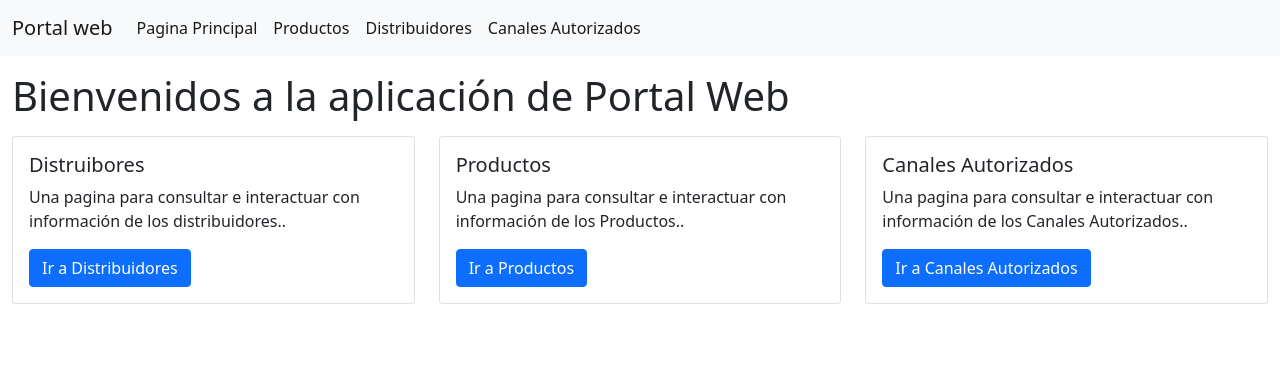
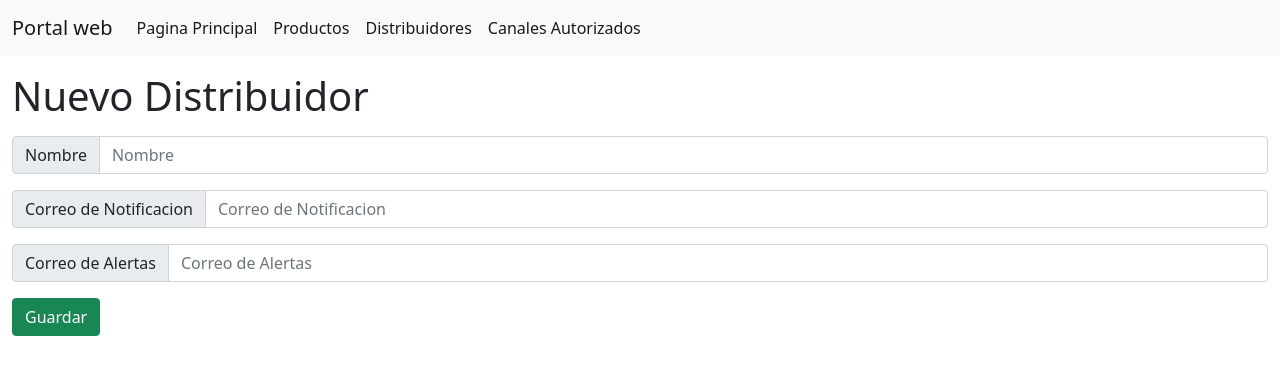
Before and after one commit to MarcosJSierra/PortalWebFront, a React (Create React App) app: page /distribuidores/create in a window 1280 px wide. Shown: the top 374 px of the page. Built offline with nearby package versions, Linux system fonts and the light colour scheme.

Commit message:
agregando funcioanlidades a Distribuidores

```diff
--- a/package.json
+++ b/package.json
@@ -6,7 +6,9 @@
     "@testing-library/jest-dom": "^5.16.1",
     "@testing-library/react": "^12.1.2",
     "@testing-library/user-event": "^13.5.0",
+    "axios": "^0.25.0",
     "bootstrap": "^5.1.3",
+    "connected-react-router": "^6.9.2",
     "react": "^17.0.2",
     "react-dom": "^17.0.2",
     "react-router-dom": "^5.3.0",
@@ -14,7 +16,7 @@
     "web-vitals": "^2.1.3"
   },
   "scripts": {
-    "start": "react-scripts start",
+    "start": "webpack serve",
     "build": "webpack --mode=production",
     "test": "react-scripts test",
     "eject": "react-scripts eject"
--- a/src/App.js
+++ b/src/App.js
@@ -3,20 +3,25 @@ import React from 'react';
 import { BrowserRouter, Switch, Route, Link } from "react-router-dom";
 import { Header } from './components/Headr/header';
 import { MainPage } from './components/';
+import { DistribuidoresMain } from './components/distribuidores';
+
 function App() {
   return (
-    // <BrowserRouter>
+    <BrowserRouter>
     <div>
       <Header />
       <div className="container-fluid">
         <Switch>
-          <Route path="/">
+          <Route path="/distribuidores">
+            <DistribuidoresMain />
+          </Route >
+          <Route exact path="/">
             <MainPage />
           </Route>
         </Switch>
       </div>
     </div>
-    // </BrowserRouter>
+    </BrowserRouter>
   );
 }
 
--- /dev/null
+++ b/src/components/distribuidores.js
@@ -0,0 +1,37 @@
+import React from "react";
+import { Route, useHistory} from "react-router-dom";
+import { BaseForm } from "./form-components/form";
+import { ToCreateButton } from "./utils/boton";
+import { BaseTable } from "./utils/table";
+import { TituloGeneral } from "./utils/titulo";
+
+function DistribuidoresMain(){
+    const headersRow = [{key: 1,texto: "Codigo", valueType: "hidden", mapeo: "codigo"},
+                        {key: 2, texto:"Nombre", valueType: "text", mapeo: "nombre"},
+                        {key: 3, texto:"Correo de Notificacion", valueType: "email", mapeo: "correoNotificacion"},
+                        {key: 4, texto:"Correo de Alertas", valueType: "email", mapeo: "correoAlerta"}]
+    const initialElement = {
+        nombre: "",
+        correoNotificacion: "",
+        correoAlerta: ""
+    }
+    return (
+        <React.Fragment>
+            <Route exact path="/distribuidores">
+                <TituloGeneral titulo="Distribuidores" />
+                <ToCreateButton texto="Distribuidor" origen="distribuidores" />
+                <BaseTable titles={headersRow} itemsSource="distribuidor" base="distribuidores"/>
+            </Route>
+            <Route exact path="/distribuidores/create">
+                <TituloGeneral titulo="Nuevo Distribuidor" />
+                <BaseForm titles={headersRow} initialElement={initialElement} itemsSource="distribuidor"  />
+            </Route>
+            <Route exact path="/distribuidores/edit">
+
+            </Route>
+
+        </React.Fragment>
+    );
+}
+
+export { DistribuidoresMain }
--- a/src/components/form-components/button.js
+++ b/src/components/form-components/button.js
@@ -0,0 +1,15 @@
+import React from "react";
+
+function BaseSaveFormButton(props){
+    return (
+        <React.Fragment>
+            <div className="mb-3">
+                <button type="submit" className= "btn btn-success">
+                    {props.text}
+                </button>
+            </div>
+        </React.Fragment>
+    );
+}
+
+export {BaseSaveFormButton}
--- a/src/components/form-components/field.js
+++ b/src/components/form-components/field.js
@@ -0,0 +1,15 @@
+import React from "react";
+
+function BaseInputFieldForm(props){
+    return (
+        <React.Fragment>
+            <div className="input-group mb-3 ">
+                <span className="input-group-text" id="basic-addon1">{props.title}</span>
+                <input type={props.valueType} className="form-control" placeholder={props.title} aria-label={props.title}
+                    name={props.mapeo} aria-describedby="basic-addon1" onChange={props.onChangeEvent}/>
+            </div>
+        </React.Fragment>
+    );
+}
+
+export {BaseInputFieldForm}
--- /dev/null
+++ b/src/components/form-components/form.js
@@ -0,0 +1,56 @@
+import axios from "axios";
+import React, { useEffect, useState } from "react";
+import { baseApiURL } from "../../utils/utils";
+import { BaseSaveFormButton } from "./button";
+import { BaseInputFieldForm } from "./field";
+import { push } from "connected-react-router";
+
+function BaseForm(props){
+    const [stateElement, setStateElement] = useState(props.initialElement);
+    const redirect = false;
+
+    const onChange = (event) =>{
+        const target = event.target;
+        const value = target.value;
+        const name = target.name;
+        console.log(name)
+        setStateElement((v) => ({
+            ...v,
+            [name]: value
+        }))
+    }
+    const onSubmit = (event) => {
+        event.preventDefault();
+        console.log(stateElement);
+        const promesa = axios.post(baseApiURL + props.itemsSource, stateElement);
+        promesa
+            .then(Response => {
+                push("/distribuidores");
+                return Response.data;
+            })
+            .catch(()=>{
+                console.log("on errors")
+            })
+
+    }
+    return (
+        <React.Fragment>
+            <form onSubmit={onSubmit}>
+                {
+                    props.titles.map(element => {
+                        if(element.mapeo !== "codigo"){
+                            return <BaseInputFieldForm key={element.key} title={element.texto}
+                                    valueType={element.valueType} fieldValue={ stateElement[element.mapeo] || ""}
+                                    onChangeEvent={onChange} mapeo={element.mapeo}/>
+                        } else {
+                            return "";
+                        }
+                    })
+                }
+                <BaseSaveFormButton text="Guardar" />
+            </form>
+        </React.Fragment>
+    );
+}
+
+export { BaseForm }
--- /dev/null
+++ b/src/components/utils/boton.js
@@ -0,0 +1,11 @@
+import React from "react";
+import { Link } from "react-router-dom";
+function ToCreateButton(props){
+    return(
+        <React.Fragment>
+            <Link to={"/" + props.origen + "/create" } tittle="Crear" className="btn btn-primary">Crear Nuevo {props.texto}</Link>
+        </React.Fragment>
+    );
+}
+
+export { ToCreateButton }
--- /dev/null
+++ b/src/components/utils/table.js
@@ -0,0 +1,74 @@
+import React, { useEffect, useState } from "react";
+import { baseApiURL } from "../../utils/utils"
+import axios from "axios";
+import { Link } from "react-router-dom";
+
+function BaseTable(props){
+    let elementosIniciales = [];
+    const [elementos, setElementos] = useState(elementosIniciales);
+    useEffect(() =>{
+        const promesa = axios.get(baseApiURL + props.itemsSource);
+        promesa
+            .then(Response => {
+                return Response.data;
+            })
+            .then((response) => {
+                setElementos(response)
+            })
+            .catch(()=>{
+                console.log("on errors")
+            })
+
+    }, [setElementos]);
+    return(
+        <React.Fragment>
+            <table className="table table-striped table-hover">
+                <thead>
+                    <tr>
+                    {props.titles.map(element => (
+                            <ThBase key={element.key} texto={element.texto}/>
+                    ))}
+                    <th>Opciones</th>
+                    </tr>
+                    {
+                            elementos.map(element => (
+                                <TdBase key={element.codiigo} elemento={element} origen={props.base}/>
+                            ))
+                    }
+
+                </thead>
+            </table>
+        </React.Fragment>
+    );
+}
+
+function ThBase(props){
+    return(
+        <th>
+            {props.texto}
+        </th>
+    )
+}
+
+function TdBase(props){
+    let valores = Object.entries(props.elemento);
+
+    return(
+        <React.Fragment>
+            <tr>
+                {valores.map(arreglo => (
+                    <td key={arreglo[1]}>
+                        {arreglo[1]}
+                    </td>
+                ))}
+                <td>
+                    <Link to={"/"+props.origen+"/editar"}>Editar</Link>
+                     |
+                    <Link to={"/"+props.origen+"/Eliminar"}>Eliminar</Link>
+                </td>
+            </tr>
+        </React.Fragment>
+    )
+}
+
+export {BaseTable}
--- /dev/null
+++ b/src/components/utils/titulo.js
@@ -0,0 +1,9 @@
+import React from 'react';
+
+function TituloGeneral(props){
+    return(
+        <h1 className="mt-3 mb-3 ml-5">{props.titulo}</h1>
+    );
+}
+
+export { TituloGeneral }
--- a/src/index.js
+++ b/src/index.js
@@ -6,9 +6,7 @@ import App from './App';
 import reportWebVitals from './reportWebVitals';
 
 ReactDOM.render(
-  <BrowserRouter>
-    <App />
-  </BrowserRouter>,
+    <App />,
 
   document.getElementById('root')
 );
--- /dev/null
+++ b/src/utils/utils.js
@@ -0,0 +1,4 @@
+const baseApiURL = "http://192.168.2.104:8080/api/portal/";
+
+
+export { baseApiURL }
```
Also changed, not shown: src/utils/api.js (added, +14 -0 lines), 1 other file (tests, documents, lock files or other folders).
